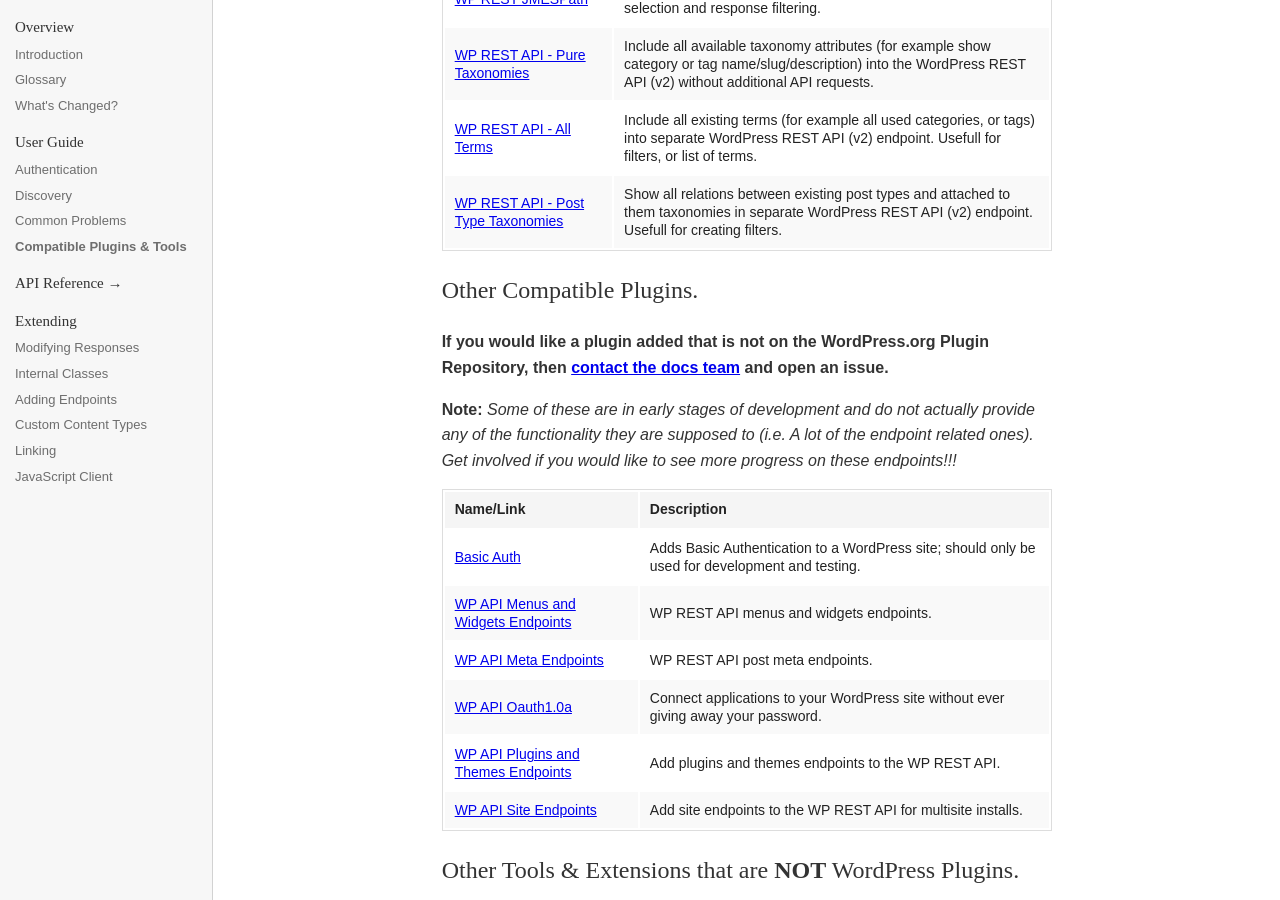
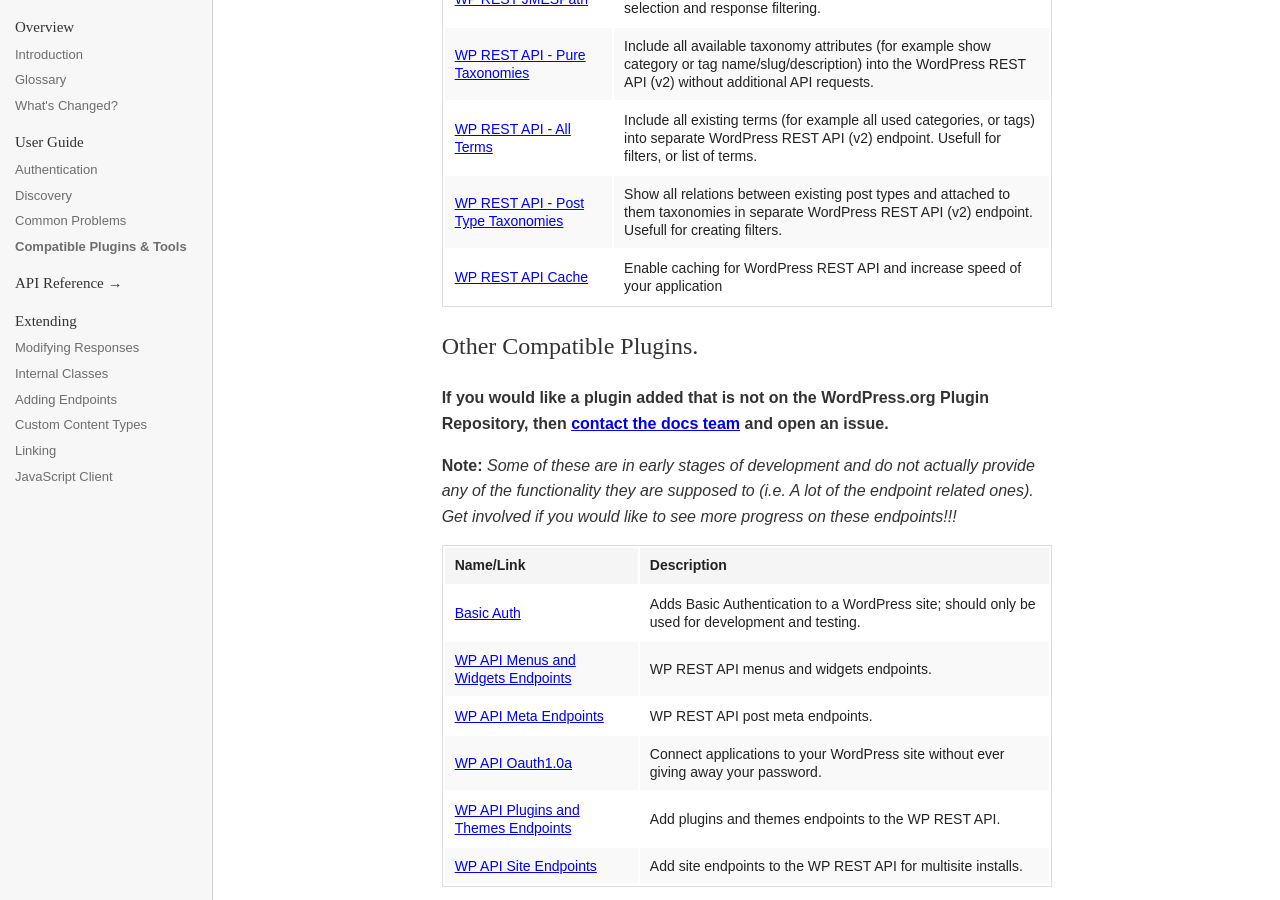
Before and after one commit to WP-API/docs-v2, a Jekyll site: the page built from guide/plugins/index.md, in a window 1280 px wide and 900 px high, scrolled down 2234 px. Built offline with Jekyll 4.4.1, drawn with Linux system fonts in a browser that asks for light colours.

Commit message:
adding new plugin

```diff
--- a/guide/plugins/index.md
+++ b/guide/plugins/index.md
@@ -49,6 +49,7 @@ please [contact the docs team](https://github.com/WP-API/docs-v2/issues/) and op
 | [WP REST API - Pure Taxonomies](https://wordpress.org/plugins/wp-rest-api-pure-taxonomies/) | Include all available taxonomy attributes (for example show category or tag name/slug/description) into the WordPress REST API (v2) without additional API requests. |
 | [WP REST API - All Terms](https://wordpress.org/plugins/wp-rest-api-all-terms/) | Include all existing terms (for example all used categories, or tags) into separate WordPress REST API (v2) endpoint. Usefull for filters, or list of terms. |
 | [WP REST API - Post Type Taxonomies](https://wordpress.org/plugins/wp-rest-api-post-type-taxonomies/) | Show all relations between existing post types and attached to them taxonomies in separate WordPress REST API (v2) endpoint. Usefull for creating filters. |
+| [WP REST API Cache](https://wordpress.org/plugins/wp-rest-api-cache/) | Enable caching for WordPress REST API and increase speed of your application |
 
 Other Compatible Plugins.
 ------------------
```
